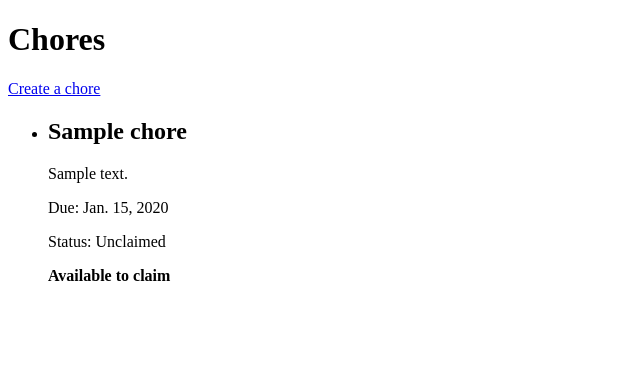
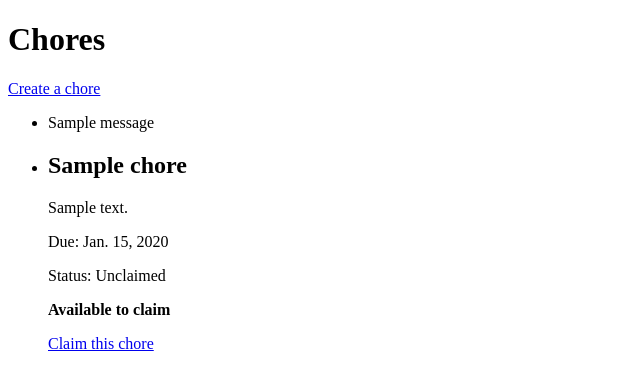
Before and after one commit to t95wang/ai-dev-tools-2026, a Django app: page / in a window 1280 px wide. Shown: the top 390 px of the page, without its empty margins (0-640 px from the left). Run offline with Django 4.2, Linux system fonts and the light colour scheme; tables that the repository leaves empty hold one stand-in row (values such as "Sample post"); one stand-in notice (Sample message) is shown.

Commit message:
Add chore claiming flow

```diff
--- a/chores/forms.py
+++ b/chores/forms.py
@@ -10,3 +10,7 @@ class ChoreForm(forms.ModelForm):
         widgets = {
             "due_date": forms.DateInput(attrs={"type": "date"}),
         }
+
+
+class ChoreClaimForm(forms.Form):
+    name = forms.CharField(label="Your name", max_length=100)
--- a/chores/templates/chores/chore_list.html
+++ b/chores/templates/chores/chore_list.html
@@ -9,6 +9,14 @@
         <h1>Chores</h1>
         <p><a href="{% url 'chores:create' %}">Create a chore</a></p>
 
+        {% if messages %}
+            <ul>
+                {% for message in messages %}
+                    <li>{{ message }}</li>
+                {% endfor %}
+            </ul>
+        {% endif %}
+
         {% if chores %}
             <ul>
                 {% for chore in chores %}
@@ -19,6 +27,9 @@
                         <p>Status: {{ chore.get_status_display }}</p>
                         {% if chore.status == "Unclaimed" %}
                             <p><strong>Available to claim</strong></p>
+                            <p><a href="{% url 'chores:claim' chore.id %}">Claim this chore</a></p>
+                        {% elif chore.status == "Claimed" %}
+                            <p>Claimed by: {{ chore.claimed_by }}</p>
                         {% endif %}
                     </li>
                 {% endfor %}
--- a/chores/urls.py
+++ b/chores/urls.py
@@ -7,4 +7,5 @@ app_name = "chores"
 urlpatterns = [
     path("", views.chore_list, name="list"),
     path("new/", views.chore_create, name="create"),
+    path("<int:chore_id>/claim/", views.chore_claim, name="claim"),
 ]
--- a/chores/views.py
+++ b/chores/views.py
@@ -1,6 +1,8 @@
-from django.shortcuts import redirect, render
+from django.contrib import messages
+from django.shortcuts import get_object_or_404, redirect, render
+from django.utils import timezone
 
-from .forms import ChoreForm
+from .forms import ChoreClaimForm, ChoreForm
 from .models import Chore
 
 
@@ -19,3 +21,36 @@ def chore_create(request):
         form = ChoreForm()
 
     return render(request, "chores/chore_form.html", {"form": form})
+
+
+def chore_claim(request, chore_id):
+    chore = get_object_or_404(Chore, pk=chore_id)
+
+    if chore.status != Chore.Status.UNCLAIMED:
+        messages.error(request, "This chore is no longer available to claim.")
+        return redirect("chores:list")
+
+    if request.method == "POST":
+        form = ChoreClaimForm(request.POST)
+        if form.is_valid():
+            updated = Chore.objects.filter(
+                pk=chore.pk,
+                status=Chore.Status.UNCLAIMED,
+            ).update(
+                claimed_by=form.cleaned_data["name"],
+                claimed_at=timezone.now(),
+                status=Chore.Status.CLAIMED,
+            )
+            if updated:
+                messages.success(request, "Chore claimed successfully.")
+            else:
+                messages.error(request, "This chore is no longer available to claim.")
+            return redirect("chores:list")
+    else:
+        form = ChoreClaimForm()
+
+    return render(
+        request,
+        "chores/chore_claim.html",
+        {"chore": chore, "form": form},
+    )
```
Also changed, not shown: chores/templates/chores/chore_claim.html (added, +18 -0 lines).
